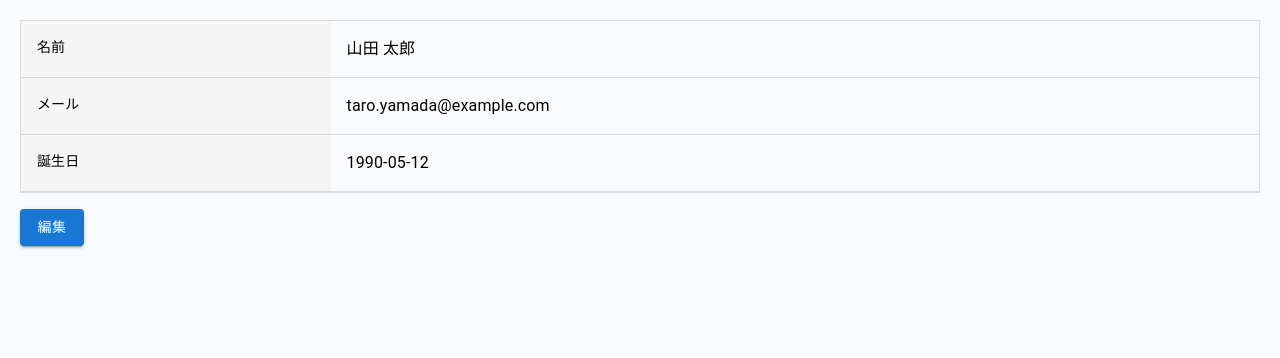
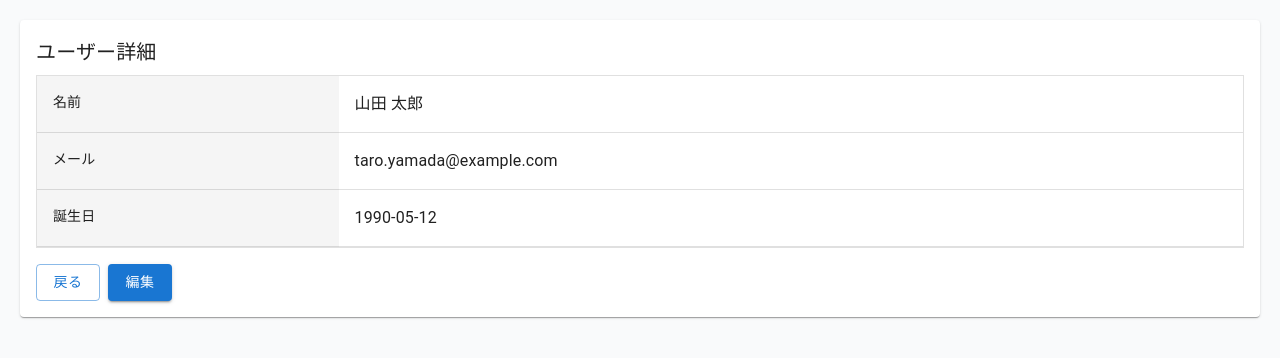
Before and after one commit to tetsumaru-tech/portfolio-react-admin-system, a React (Vite) app: page /users/1 in a window 1280 px wide. Shown: the top 358 px of the page. Built offline with nearby package versions, Linux system fonts and the light colour scheme.

Commit message:
レビュー指摘事項を反映

```diff
--- a/src/pages/UserDetailPage.tsx
+++ b/src/pages/UserDetailPage.tsx
@@ -8,15 +8,17 @@ export default function UserDetailPage() {
   const userId = Number(id);
 
   const user = users.find((u) => u.id === userId);
-  if (!user) return;
+  if (!user) {
+    return <div>ユーザーが見つかりません。</div>;
+  }
 
-  const girdItemStyleLabel = {
+  const gridItemStyleLabel = {
     backgroundColor: '#f5f5f5',
     p: 2,
     borderBottom: 1,
     borderColor: 'divider',
   };
-  const girdItemStyleValue = {
+  const gridItemStyleValue = {
     p: 2,
     borderBottom: 1,
     borderColor: 'divider',
@@ -25,6 +27,10 @@ export default function UserDetailPage() {
 
   return (
     <>
+      <Paper sx={{ p: 2 }}>
+        <Typography variant="h6" gutterBottom>
+          ユーザー詳細
+        </Typography>
         <Box border={1} borderColor="divider">
           {[
             { label: '名前', value: `${user.lastName} ${user.firstName}` },
@@ -33,32 +39,48 @@ export default function UserDetailPage() {
           ].map((row, i, rows) => (
             <Grid
               container
-            key={i}
+              key={row.label}
               sx={{
                 '&:hover': {
-                backgroundColor: '#cacaca',
+                  backgroundColor: 'action.hover',
                 },
               }}
             >
-            <Grid size={{ xs: 12, md: 3 }} sx={girdItemStyleLabel}>
+              <Grid size={{ xs: 12, md: 3 }} sx={gridItemStyleLabel}>
                 <Typography variant="subtitle2">{row.label}</Typography>
               </Grid>
-            <Grid size={{ xs: 12, md: 9 }} sx={girdItemStyleValue}>
+              <Grid
+                size={{ xs: 12, md: 9 }}
+                sx={{
+                  ...gridItemStyleValue,
+                  bottom: i === rows.length - 1 ? 0 : 1,
+                }}
+              >
                 <Typography>{row.value}</Typography>
               </Grid>
             </Grid>
           ))}
         </Box>
         <Button
+          variant="outlined"
+          sx={{ mt: 2 }}
+          onClick={() => {
+            navigate(-1);
+          }}
+        >
+          戻る
+        </Button>
+        <Button
           variant="contained"
           color="primary"
-        sx={{ mt: 2 }}
+          sx={{ mt: 2, ml: 1 }}
           onClick={() => {
             navigate(`/users/${user.id}/edit`);
           }}
         >
           編集
         </Button>
+      </Paper>
     </>
   );
 }
```
Lines whose indentation alone changed are shown as unchanged.
